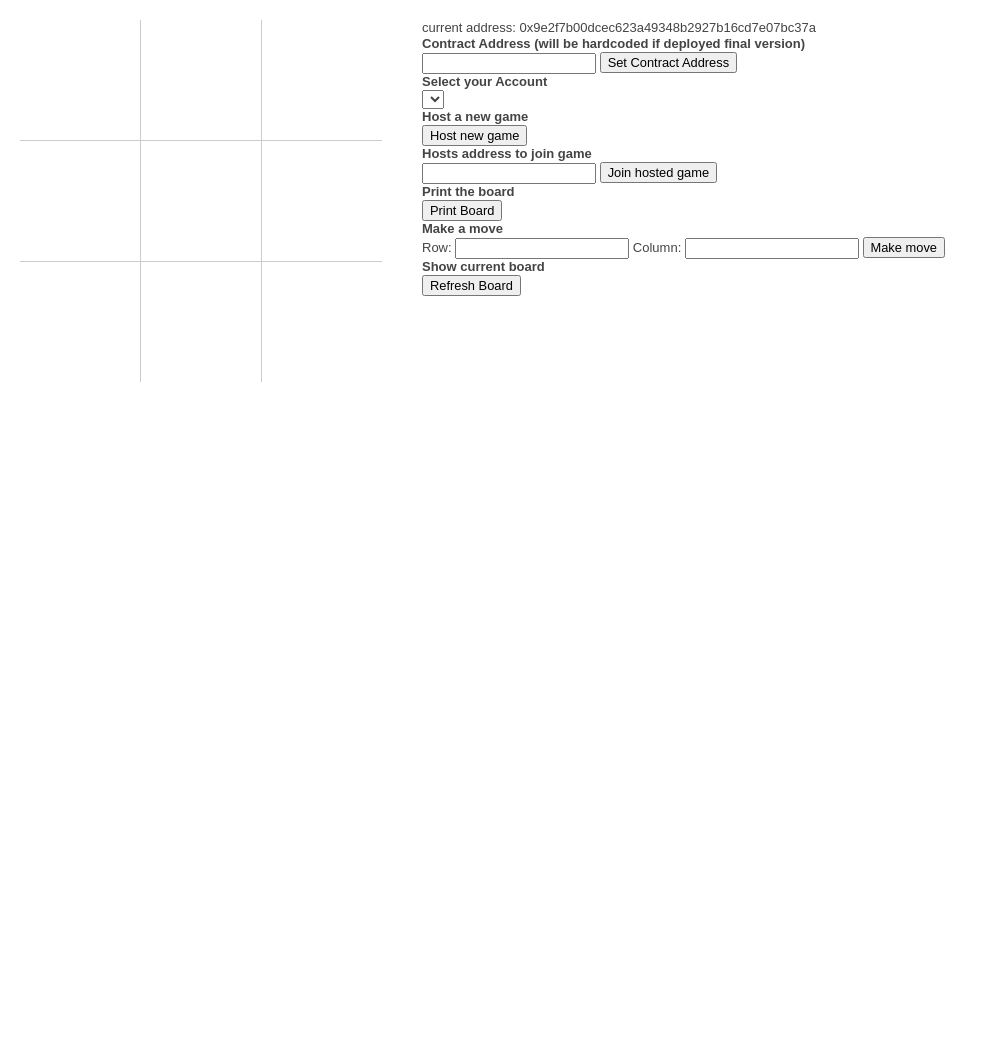
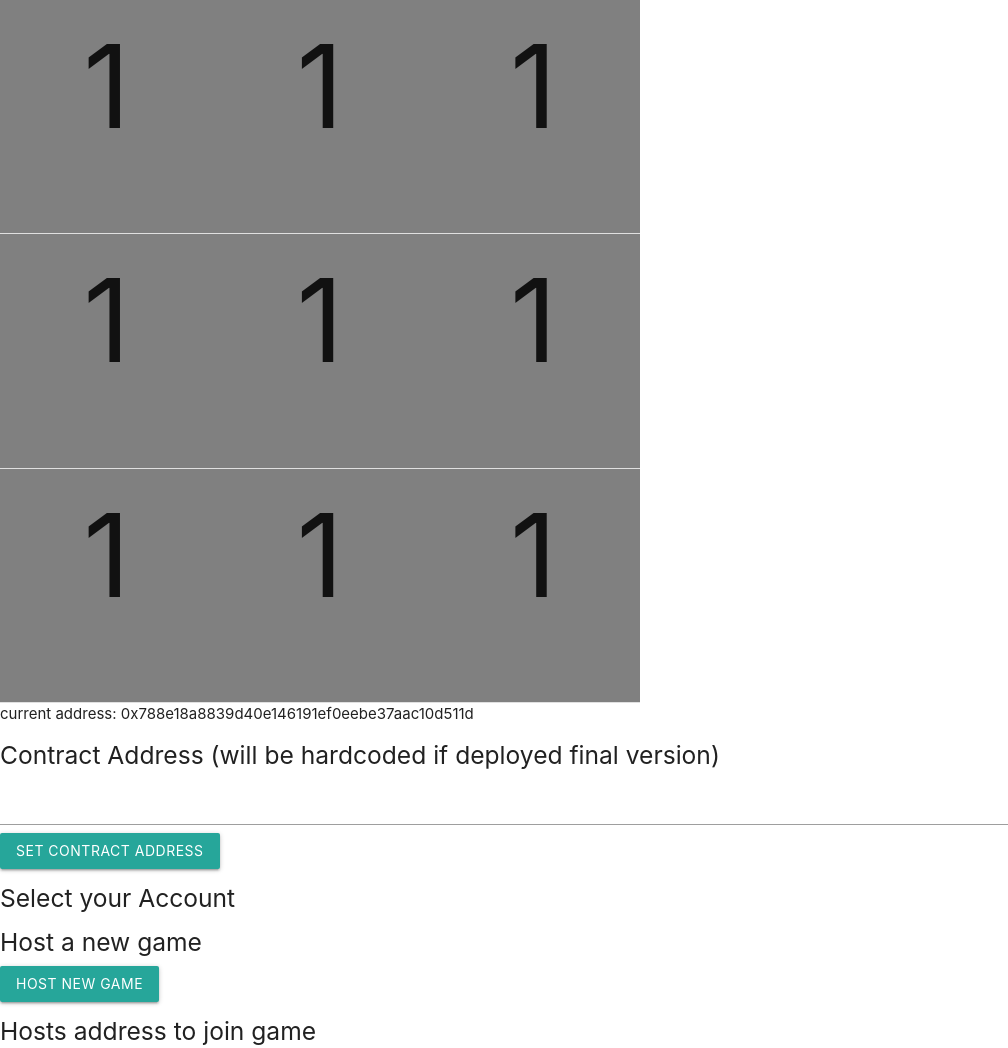
Before and after one commit to timohe/ethTicTacToe, a plain HTML site: page index.html in a window 1280 px wide. Shown: the top 1048 px of the page, without its empty margins (0-1008 px from the left). Before the commit the page ends 800 px from the top, so only its background shows below. Drawn offline with nearby package versions, Linux system fonts and the light colour scheme; a script that the page names is missing.

Commit message:
some css, play game

```diff
--- /dev/null
+++ b/boardstyle.css
@@ -0,0 +1,23 @@
+table {
+    width:50%;
+}
+td {
+    width:30%;
+    position:relative;
+}
+td:after{
+    content:'';
+    display:block;
+    margin-top:100%;
+}
+td .content {
+    position:absolute;
+    top:0;
+    bottom:0;
+    left:0;
+    right:0;
+    background:grey;
+    font-size: 9vw;
+    text-align: center;
+    vertical-align: middle;
+}
--- a/index.html
+++ b/index.html
@@ -6,78 +6,99 @@
 	<meta name="viewport" content="width=device-width, initial-scale=1.0">
 	<meta http-equiv="X-UA-Compatible" content="ie=edge">
 	<title>Super Smart Contract .... not</title>
-	<link rel="stylesheet" type="text/css" href="style.css">
+
+	<!-- Compiled and minified CSS -->
+    <link rel="stylesheet" href="https://cdnjs.cloudflare.com/ajax/libs/materialize/1.0.0-beta/css/materialize.min.css">
+	<link rel="stylesheet" type="text/css" href="boardstyle.css">
+    <!-- Compiled and minified JavaScript -->
+    <script src="https://cdnjs.cloudflare.com/ajax/libs/materialize/1.0.0-beta/js/materialize.min.js"></script>
 	<script src="https://cdn.rawgit.com/ethereum/web3.js/1.0/dist/web3.min.js"></script>
 	<script src="tictactoe.js"></script>
 </head>
 
 <body>
+	<table>
+		<tr>
+			<td>
+				<div class="content">1</div>
+			</td>
+			<td>
+				<div class="content">1</div>
+			</td>
+			<td>
+				<div class="content">1</div>
+			</td>
+		</tr>
+		<tr>
+			<td>
+				<div class="content">1</div>
+			</td>
+			<td>
+				<div class="content">1</div>
+			</td>
+			<td>
+				<div class="content">1</div>
+			</td>
+		</tr>
+		<tr>
+			<td>
+				<div class="content">1</div>
+			</td>
+			<td>
+				<div class="content">1</div>
+			</td>
+			<td>
+				<div class="content">1</div>
+			</td>
+		</tr>
+		<table>
 
 	<div>
-		<table id="board" class="board">
-			<tr>
-				<td id="one" class="even"><span class='field1'></span></td>
-				<td id="two"><span class='field2'></span></td>
-				<td id="three" class="even"><span class='field3'></span></td>
-			</tr>
-			<tr>
-				<td id="four"><span class='field4'></span></td>
-				<td id="five" class="even"><span class='field5'></span></td>
-				<td id="six"><span class='field6'></span></td>
-			</tr>
-			<tr>
-				<td id="seven" class="even"><span class='field7'></span></td>
-				<td id="eight"><span class='field8'></span></td>
-				<td id="nine" class="even"><span class='field9'></span></td>
-			</tr>
-		</table>
+		current address: 0x788e18a8839d40e146191ef0eebe37aac10d511d
+	</div>
+	<div>
+		<h5>Contract Address (will be hardcoded if deployed final version)</h5>
+		<input name="contractAddress" id="contractAddress" type="text">
+		<button class="waves-effect waves-light btn" onclick="setContractAddress();" id="button">Set Contract Address</button>
 	</div>
 
 	<div>
-		current address: 0x9e2f7b00dcec623a49348b2927b16cd7e07bc37a
-	</div>
-	<div>
-		<h3>Contract Address (will be hardcoded if deployed final version)</h3>
-		<input name="contractAddress" id="contractAddress" type="text">
-		<button onclick="setContractAddress();" id="button">Set Contract Address</button>
-	</div>
-
-	<div>
-		<h3>Select your Account</h3>
+		<h5>Select your Account</h5>
 		<select onchange="changeUserAddress()" id='addressDropdown'></select>
 	</div>
 
-	<h3>Host a new game</h3>
-	<button onclick="host();" id="button">Host new game</button>
+	<h5>Host a new game</h5>
+	<button class="waves-effect waves-light btn" onclick="host();" id="button">Host new game</button>
 
 	<!-- <h2 id="instructor"></h2> -->
 
 	<div>
-		<h3>Hosts address to join game</h3>
+		<h5>Hosts address to join game</h5>
 		<input name="hostAddress" id="hostAddress" type="text">
-		<button onclick="join();" id="button">Join hosted game</button>
+		<button class="waves-effect waves-light btn" onclick="join();" id="button">Join hosted game</button>
 
 	</div>
 
-	<div>
+
+	<!-- <div>
 		<h3>Print the board</h3>
 		<button onclick="getBoardArray();" id="button">Print Board</button>
-	</div>
+	</div> -->
 
 	<div>
-		<h3>Make a move</h3>
+		<h5>Make a move</h5>
 		Row:
 		<input id="moveRow" type="number"> Column:
 		<input id="moveColumn" type="number">
-		<button onclick="makeMove();" id="button">Make move</button>
-	</div>
+		<button class="waves-effect waves-light btn" onclick="makeMove();" id="button">Make move</button>
 	</div>
 
-	<div>
+
+	<!-- <div>
 			<h3>Show current board</h3>
 			<button onclick="refreshBoard();" id="button">Refresh Board</button>
-		</div>
-		</div>
+	</div> -->
+
 
 </body>
 
--- a/style.css
+++ /dev/null
@@ -1,192 +0,0 @@
-/*  HTML5 ✰ Boilerplate  from https://raw.githubusercontent.com/richleland/Tic-Tac-Toe/master/code/game.css*/
-
-html, body, div, span, object, iframe,
-h1, h2, h3, h4, h5, h6, p, blockquote, pre,
-abbr, address, cite, code, del, dfn, em, img, ins, kbd, q, samp,
-small, strong, sub, sup, var, b, i, dl, dt, dd, ol, ul, li,
-fieldset, form, label, legend,
-table, caption, tbody, tfoot, thead, tr, th, td,
-article, aside, canvas, details, figcaption, figure,
-footer, header, hgroup, menu, nav, section, summary,
-time, mark, audio, video {
-  margin: 0;
-  padding: 0;
-  border: 0;
-  font-size: 100%;
-  font: inherit;
-  vertical-align: baseline;
-}
-
-article, aside, details, figcaption, figure,
-footer, header, hgroup, menu, nav, section {
-  display: block;
-}
-
-blockquote, q { quotes: none; }
-blockquote:before, blockquote:after,
-q:before, q:after { content: ''; content: none; }
-ins { background-color: #ff9; color: #000; text-decoration: none; }
-mark { background-color: #ff9; color: #000; font-style: italic; font-weight: bold; }
-del { text-decoration: line-through; }
-abbr[title], dfn[title] { border-bottom: 1px dotted; cursor: help; }
-table { border-collapse: collapse; border-spacing: 0; }
-hr { display: block; height: 1px; border: 0; border-top: 1px solid #ccc; margin: 1em 0; padding: 0; }
-input, select { vertical-align: middle; }
-
-body { font:13px/1.231 sans-serif; *font-size:small; }
-select, input, textarea, button { font:99% sans-serif; }
-pre, code, kbd, samp { font-family: monospace, sans-serif; }
-
-html { overflow-y: scroll; }
-a:hover, a:active { outline: none; }
-ul, ol { margin-left: 2em; }
-ol { list-style-type: decimal; }
-nav ul, nav li { margin: 0; list-style:none; list-style-image: none; }
-small { font-size: 85%; }
-strong, th { font-weight: bold; }
-td { vertical-align: top; }
-
-sub, sup { font-size: 75%; line-height: 0; position: relative; }
-sup { top: -0.5em; }
-sub { bottom: -0.25em; }
-
-pre { white-space: pre; white-space: pre-wrap; word-wrap: break-word; padding: 15px; }
-textarea { overflow: auto; }
-.ie6 legend, .ie7 legend { margin-left: -7px; }
-input[type="radio"] { vertical-align: text-bottom; }
-input[type="checkbox"] { vertical-align: bottom; }
-.ie7 input[type="checkbox"] { vertical-align: baseline; }
-.ie6 input { vertical-align: text-bottom; }
-label, input[type="button"], input[type="submit"], input[type="image"], button { cursor: pointer; }
-button, input, select, textarea { margin: 0; }
-input:invalid, textarea:invalid { border-radius: 1px; -moz-box-shadow: 0px 0px 5px red; -webkit-box-shadow: 0px 0px 5px red; box-shadow: 0px 0px 5px red; }
-.no-boxshadow input:invalid, .no-boxshadow textarea:invalid { background-color: #f0dddd; }
-
-::-moz-selection{ background: #FF5E99; color:#fff; text-shadow: none; }
-::selection { background:#FF5E99; color:#fff; text-shadow: none; }
-a:link { -webkit-tap-highlight-color: #FF5E99; }
-
-button {  width: auto; overflow: visible; }
-.ie7 img { -ms-interpolation-mode: bicubic; }
-
-body, select, input, textarea {  color: #444; }
-h1, h2, h3, h4, h5, h6 { font-weight: bold; }
-a, a:active, a:visited { color: #607890; }
-a:hover { color: #036; }
-
-
-
-/*
-Tic tac toe
-*/
-
-body {
-    padding: 20px;
-}
-
-h1 {
-    font-size: 175%;
-    margin-bottom: 0.5em;
-}
-
-p {
-    margin-bottom: 1em;
-}
-
-#evaluated {
-    color: #999;
-}
-
-.board {
-    float: left;
-    font-size: 250%;
-    font-weight: bold;
-    margin-right: 40px;
-}
-
-.board td {
-    height: 120px;
-    text-align: center;
-    vertical-align: middle;
-    width: 120px;
-}
-
-.board td.winner {
-    color: #00CC00;
-}
-
-.board td.best {
-    background-color: #F5F5F5;
-}
-
-.board #one,
-.board #two {
-    border-right: 1px solid #CCC;
-    border-bottom: 1px solid #CCC;
-}
-
-.board #three,
-.board #six {
-    border-bottom: 1px solid #CCC;
-}
-
-.board #four,
-.board #five {
-    border-right: 1px solid #CCC;
-    border-bottom: 1px solid #CCC;
-}
-
-.board #seven,
-.board #eight {
-    border-right: 1px solid #CCC;
-}
-
-.board td.highlight {
-    background-color: #F5F5F5;
-}
-
-
-
-
-
-
-
-.ir { display: block; text-indent: -999em; overflow: hidden; background-repeat: no-repeat; text-align: left; direction: ltr; }
-.hidden { display: none; visibility: hidden; }
-.visuallyhidden { border: 0; clip: rect(0 0 0 0); height: 1px; margin: -1px; overflow: hidden; padding: 0; position: absolute; width: 1px; }
-.visuallyhidden.focusable:active,
-.visuallyhidden.focusable:focus { clip: auto; height: auto; margin: 0; overflow: visible; position: static; width: auto; }
-.invisible { visibility: hidden; }
-.clearfix:before, .clearfix:after { content: "\0020"; display: block; height: 0; overflow: hidden; }
-.clearfix:after { clear: both; }
-.clearfix { zoom: 1; }
-
-
-@media all and (orientation:portrait) {
-
-}
-
-@media all and (orientation:landscape) {
-
-}
-
-@media screen and (max-device-width: 480px) {
-
-  /* html { -webkit-text-size-adjust:none; -ms-text-size-adjust:none; } */
-}
-
-
-@media print {
-  * { background: transparent !important; color: black !important; text-shadow: none !important; filter:none !important;
-  -ms-filter: none !important; }
-  a, a:visited { color: #444 !important; text-decoration: underline; }
-  a[href]:after { content: " (" attr(href) ")"; }
-  abbr[title]:after { content: " (" attr(title) ")"; }
-  .ir a:after, a[href^="javascript:"]:after, a[href^="#"]:after { content: ""; }
-  pre, blockquote { border: 1px solid #999; page-break-inside: avoid; }
-  thead { display: table-header-group; }
-  tr, img { page-break-inside: avoid; }
-  @page { margin: 0.5cm; }
-  p, h2, h3 { orphans: 3; widows: 3; }
-  h2, h3{ page-break-after: avoid; }
-}
--- a/tictactoe.js
+++ b/tictactoe.js
@@ -151,6 +151,7 @@ function host() {
 			console.log("This is the error: " + JSON.stringify(savedError));
 		})
 	hostAddress = userAddress;
+	return;
 };
 
 function joinExistingGame() {
@@ -175,7 +176,7 @@ function makeMove() {
 
 function play(hostAdr, row, col) {
 	console.log("Making move...");
-	contract.methods.playGame(hostAddress).send({ from: web3.eth.accounts[0], data: row, col })
+	contract.methods.play(hostAddress, row, col).send({ from: userAddress})
 		.on('receipt', function (receipt) {
 			console.log(receipt);
 			refreshBoard();
@@ -208,5 +209,7 @@ function refreshBoard() {
 			document.querySelector('.field7').innerHTML = boardArray[6];
 			document.querySelector('.field8').innerHTML = boardArray[7];
 			document.querySelector('.field9').innerHTML = boardArray[8];
+			document.querySelector('.isHostsTurn').innerHTML = result.isHostsTurn;
+			console.log(JSON.stringify(result));
 		});
 };
```
